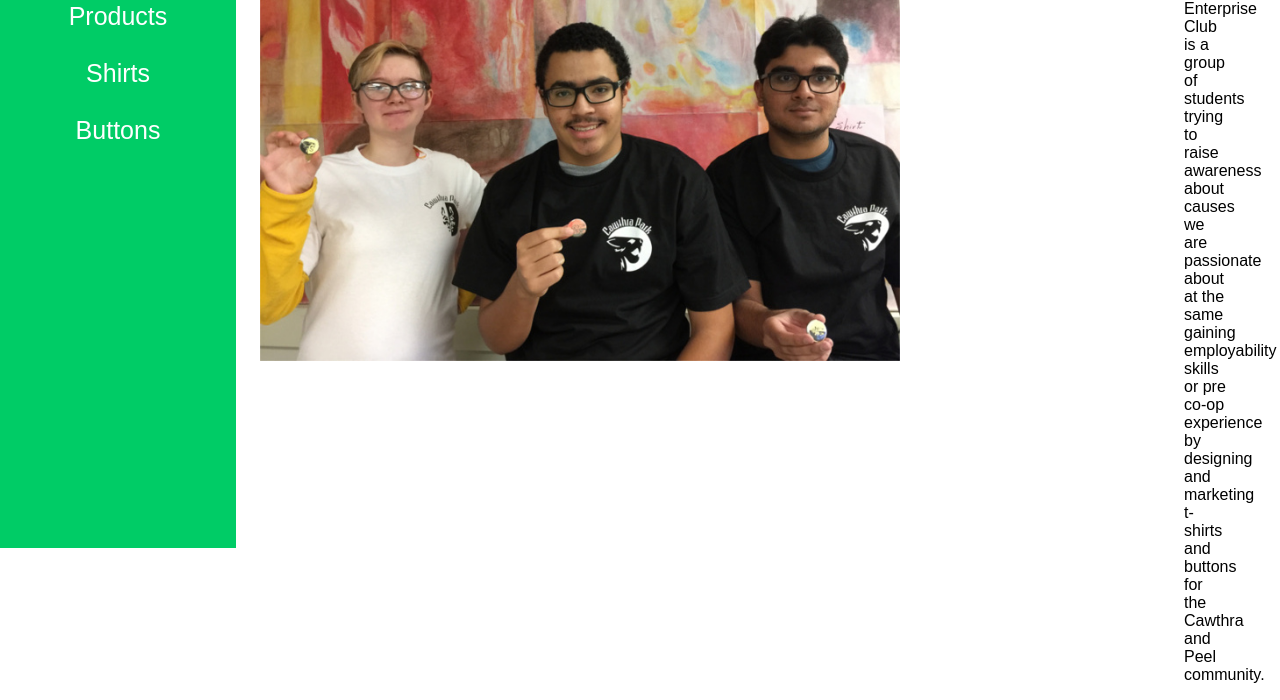
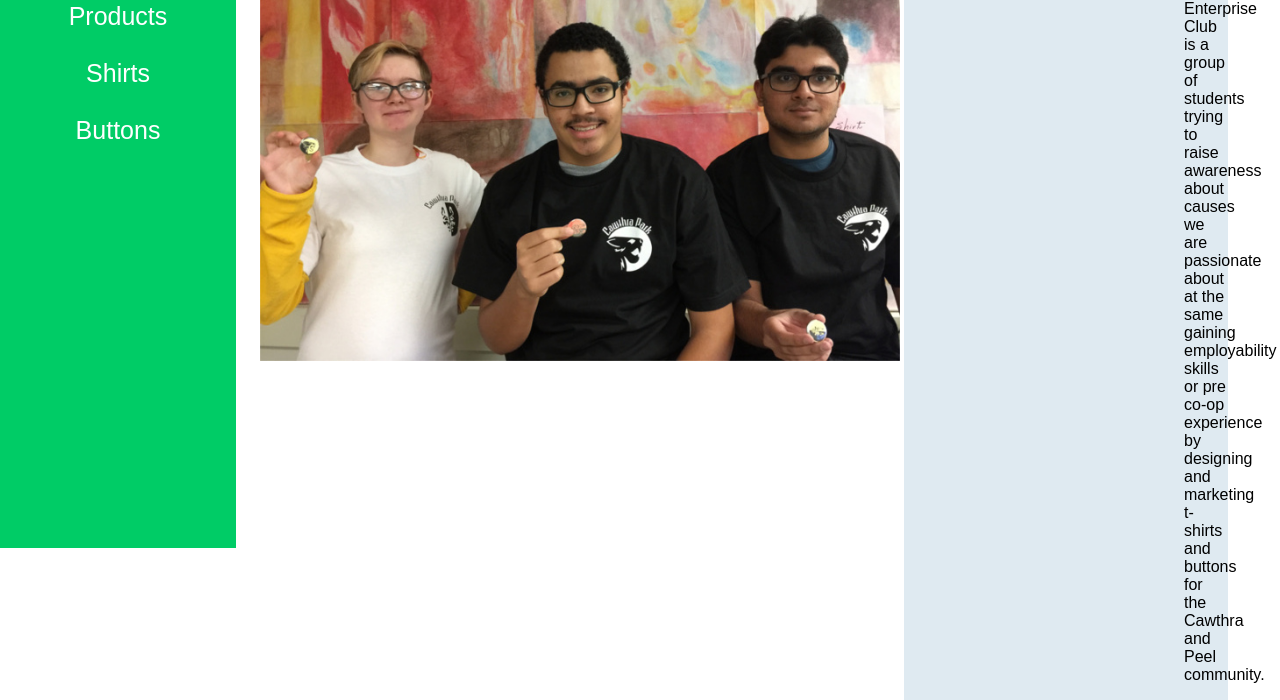
Before and after one commit to cpseclub/cpseclub.github.io, a plain HTML site: page index.html in a window 1280 px wide. Shown: the part 252-952 px from the top of the page. Drawn offline with Linux system fonts and the light colour scheme.

Commit message:
Create stylesheet.css

```diff
--- a/stylesheet.css
+++ b/stylesheet.css
@@ -55,12 +55,14 @@ h1 {
 }
 
 div.intro {
+	border: 20px #dfeaf1;
+	background-color: #dfeaf1;
 	padding-left: 24px;
 	display: inline-block;
 	vertical-align: top;
 	margin-left:auto;
-    margin-right:auto;
-    width:300px;
+    	margin-right:auto;
+    	width:300px;
 }
 
 h2 {
@@ -82,6 +84,7 @@ img.cornerlogo {
 }
 
 img.members {
+	border: 20px #dfeaf1;
 	margin-left: 260px;
 	height: auto;
 	width: 50%;
```
